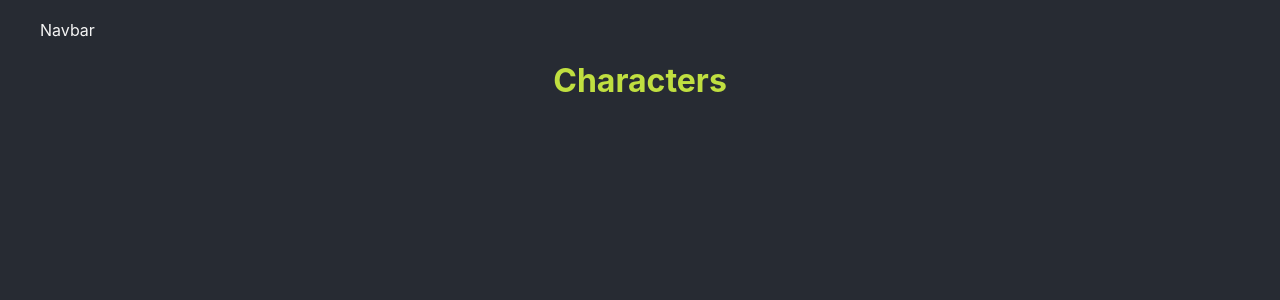
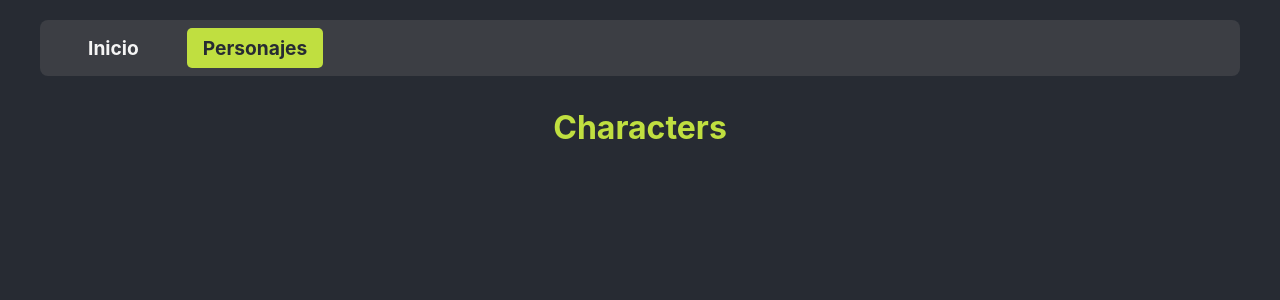
Before and after one commit to Danielsasa/clase7, a React (Vite) app in the folder 07-react-router-dom/: page /characters in a window 1280 px wide. Shown: the top 300 px of the page. Built offline with nearby package versions, Linux system fonts and the light colour scheme.

Commit message:
✨se actualizo el navegador nav

```diff
--- a/07-react-router-dom/src/components/Navbar.jsx
+++ b/07-react-router-dom/src/components/Navbar.jsx
@@ -1,8 +1,18 @@
-import React from 'react'
+import { NavLink } from 'react-router-dom'
 
 const Navbar = () => {
   return (
-    <div>Navbar</div>
+    <nav className='navbar'>
+      <ul>
+        <li>
+          {/* NavLink agrega la clase 'active' cuando la URL coincide */}
+          <NavLink to='/'>Inicio</NavLink>
+        </li>
+        <li>
+          <NavLink to='/characters'>Personajes</NavLink>
+        </li>
+      </ul>
+    </nav>
   )
 }
 
--- a/07-react-router-dom/src/pages/Characterdetails.jsx
+++ b/07-react-router-dom/src/pages/Characterdetail.jsx
@@ -1,9 +1,9 @@
 import React from 'react'
 
-const Characterdetails = () => {
+const Characterdetail = () => {
   return (
     <h1>Characterdetails</h1>
   )
 }
 
-export default Characterdetails
+export default Characterdetail
```
